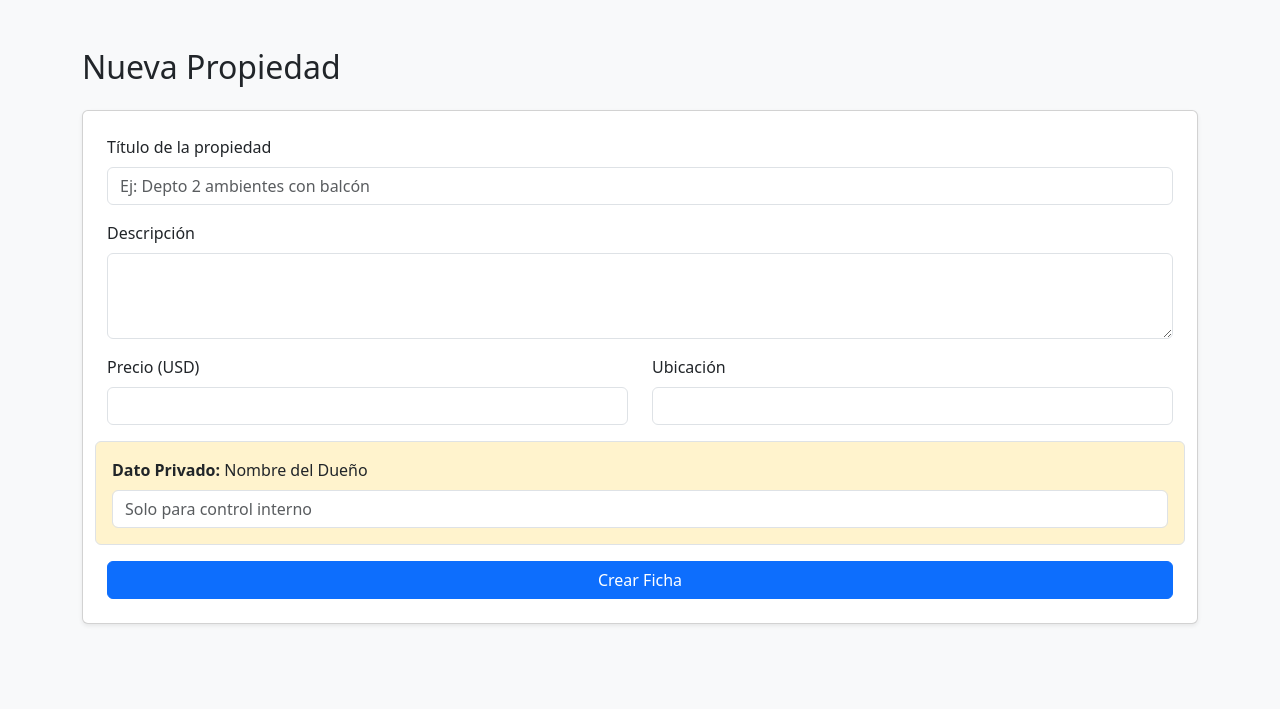
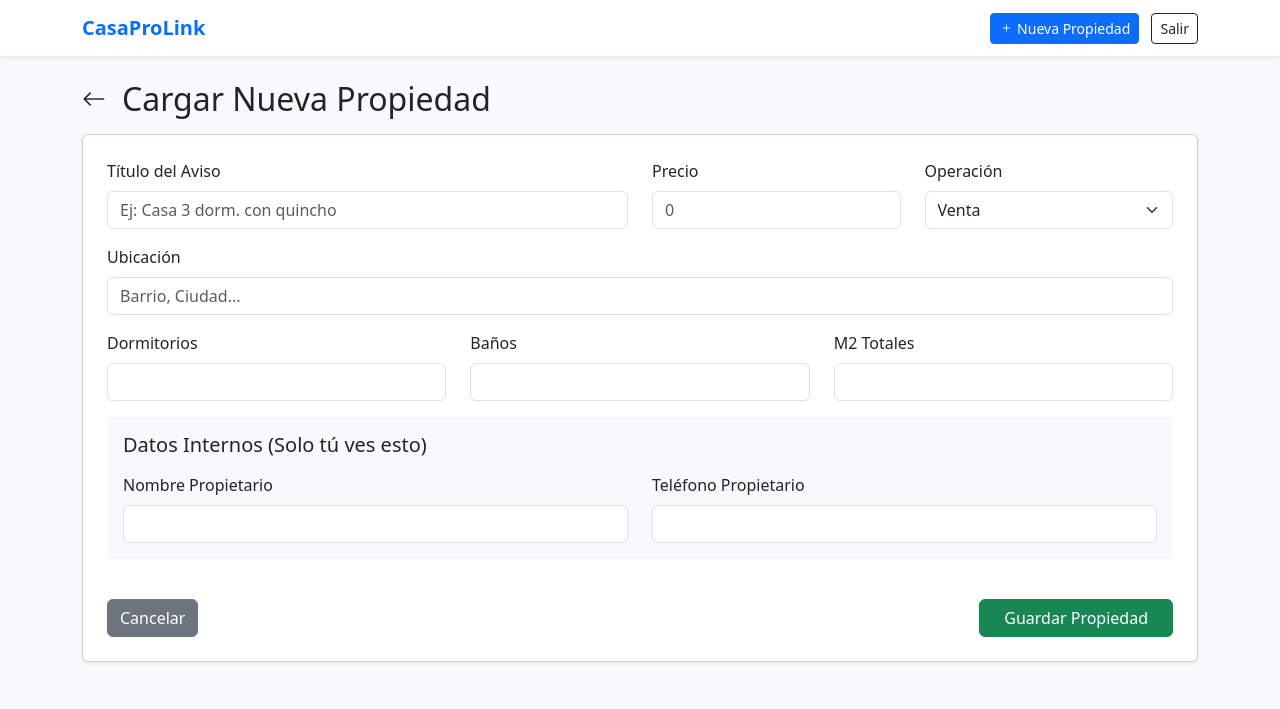
Before and after one commit to MariNaselli/Casa-Pro-Link, a Flask app: page /cargar in a window 1280 px wide. Shown: the top 709 px of the page. Run offline with Flask 3, Linux system fonts and the light colour scheme; the visitor is signed in with stand-in values (Sample User, id 1).

Commit message:
Diseño unificado de Cargar y Editar, corrección de base de datos y estilos de cards

```diff
--- a/app/routes.py
+++ b/app/routes.py
@@ -42,28 +42,37 @@ def home():
     return render_template('index.html', propiedades=lista_propiedades, busqueda=query)
 
 @app.route('/cargar')
+@app.route('/cargar', methods=['GET', 'POST'])
 def cargar():
-    return render_template('cargar.html')
+    # 1. Seguridad: Solo si está logueado
+    if not session.get('admin_logged_in'):
+        return redirect(url_for('login'))
 
-@app.route('/procesar', methods=['POST'])
-def procesar():
-    titulo_recibido = request.form.get('titulo')
-    precio_recibido = request.form.get('precio')
-    ubicacion_recibida = request.form.get('ubicacion')
-    propietario_recibido = request.form.get('propietario')
-
-    nueva_propiedad = Propiedad(
-        titulo=titulo_recibido,
-        precio=precio_recibido,
-        ubicacion=ubicacion_recibida,
-        propietario_nombre=propietario_recibido
+    if request.method == 'POST':
+        # 2. Capturamos todos los datos (asegúrate que los 'name' coincidan con el HTML)
+        nueva_propiedad = Propiedad(
+            titulo=request.form.get('titulo'),
+            precio=request.form.get('precio'),
+            ubicacion=request.form.get('ubicacion'),
+            descripcion=request.form.get('descripcion'),
+            m2_totales=request.form.get('m2_totales'),
+            dormitorios=request.form.get('dormitorios'),
+            banios=request.form.get('banios'),
+            propietario_nombre=request.form.get('propietario_nombre'),
+            propietario_tel=request.form.get('propietario_tel'),
+            activo=True  # Para que aparezca en el home
         )
 
-    db.session.add(nueva_propiedad)
-    db.session.commit()
+        # 3. Guardamos en la base de datos
+        db.session.add(nueva_propiedad)
+        db.session.commit()
 
-    return f"<h1>¡Guardado!</h1><p>Propiedad: {titulo_recibido} en {ubicacion_recibida} cargada correctamente.</p><a href='/cargar'>Cargar otra</a>"
+        # 4. Avisamos y redirigimos al Home (ya no a una pantalla blanca)
+        flash('¡Propiedad creada con éxito!', 'success')
+        return redirect(url_for('home'))
 
+    # Si es GET, simplemente mostramos el formulario
+    return render_template('cargar.html')
 @app.route('/propiedad/<int:id>')
 def ficha(id):
     propiedad = Propiedad.query.get_or_404(id)
@@ -84,7 +93,7 @@ def editar(id):
         p.precio = request.form.get('precio')
         p.m2_totales = request.form.get('m2_totales')
         p.dormitorios = request.form.get('dormitorios')
-        p.banos = request.form.get('banos')
+        p.banios = request.form.get('banios')
         p.descripcion = request.form.get('descripcion')
         p.propietario_nombre = request.form.get('propietario_nombre')
         p.propietario_tel = request.form.get('propietario_tel')
--- a/app/templates/cargar.html
+++ b/app/templates/cargar.html
@@ -1,39 +1,69 @@
-<!DOCTYPE html>
-<html lang="es">
-<head>
-    <meta charset="UTF-8">
-    <meta name="viewport" content="width=device-width, initial-scale=1.0">
-    <title>Cargar Propiedad - CasaProLink</title>
-    <link href="https://cdn.jsdelivr.net/npm/bootstrap@5.3.0/dist/css/bootstrap.min.css" rel="stylesheet">
-</head>
-<body class="bg-light">
-    <div class="container py-5">
-        <h2 class="mb-4">Nueva Propiedad</h2>
-        <form action="/procesar" method="POST" class="card p-4 shadow-sm">
-            <div class="mb-3">
-                <label class="form-label">Título de la propiedad</label>
-                <input type="text" name="titulo" class="form-control" placeholder="Ej: Depto 2 ambientes con balcón">
+{% extends "base.html" %}
+{% block content %}
+<div class="container mt-4 mb-5 pb-5">
+
+    <div class="d-flex align-items-center mb-3">
+        <i class="bi bi-arrow-left fs-4 me-3" style="cursor: pointer;" onclick="window.history.back();" title="Volver"></i>
+        <h2 class="mb-0">Cargar Nueva Propiedad</h2>
+    </div>
+
+    <form action="{{ url_for('cargar') }}" method="POST" class="card p-4 shadow-sm">
+        <div class="row">
+            <div class="col-md-6 mb-3">
+                <label class="form-label">Título del Aviso</label>
+                <input type="text" name="titulo" class="form-control" placeholder="Ej: Casa 3 dorm. con quincho" required>
             </div>
-            <div class="mb-3">
-                <label class="form-label">Descripción</label>
-                <textarea class="form-control" rows="3"></textarea>
+            <div class="col-md-3 mb-3">
+                <label class="form-label">Precio</label>
+                <input type="number" name="precio" class="form-control" placeholder="0">
             </div>
+            <div class="col-md-3 mb-3">
+                <label class="form-label">Operación</label>
+                <select name="operacion" class="form-select">
+                    <option value="Venta">Venta</option>
+                    <option value="Alquiler">Alquiler</option>
+                </select>
+            </div>
+        </div>
+
+        <div class="mb-3">
+            <label class="form-label">Ubicación</label>
+            <input type="text" name="ubicacion" class="form-control" placeholder="Barrio, Ciudad...">
+        </div>
+
+        <div class="row">
+            <div class="col-md-4 mb-3">
+                <label class="form-label">Dormitorios</label>
+                <input type="number" name="dormitorios" class="form-control">
+            </div>
+            <div class="col-md-4 mb-3">
+                <label class="form-label">Baños</label>
+                <input type="number" name="banios" class="form-control">
+            </div>
+            <div class="col-md-4 mb-3">
+                <label class="form-label">M2 Totales</label>
+                <input type="number" name="m2_totales" class="form-control">
+            </div>
+        </div>
+
+        <div class="bg-light p-3 rounded mb-3">
+            <h5 class="mb-3">Datos Internos (Solo tú ves esto)</h5>
             <div class="row">
-                <div class="col-md-6 mb-3">
-                    <label class="form-label">Precio (USD)</label>
-                    <input type="number" name="precio" class="form-control">
+                <div class="col-md-6">
+                    <label class="form-label">Nombre Propietario</label>
+                    <input type="text" name="propietario_nombre" class="form-control">
                 </div>
-                <div class="col-md-6 mb-3">
-                    <label class="form-label">Ubicación</label>
-                    <input type="text" name="ubicacion" class="form-control">
+                <div class="col-md-6">
+                    <label class="form-label">Teléfono Propietario</label>
+                    <input type="text" name="propietario_tel" class="form-control">
                 </div>
-                <div class="mb-3 p-3 bg-warning-subtle border rounded">
-    <label class="form-label"><strong>Dato Privado:</strong> Nombre del Dueño</label>
-    <input type="text" name="propietario" class="form-control" placeholder="Solo para control interno">
+            </div>
+        </div>
+
+        <div class="d-flex justify-content-between mt-4">
+            <a href="{{ url_for('home') }}" class="btn btn-secondary">Cancelar</a>
+            <button type="submit" class="btn btn-success px-4">Guardar Propiedad</button>
+        </div>
+    </form>
 </div>
-            </div>
-            <button type="submit" class="btn btn-primary">Crear Ficha</button>
-        </form>
-    </div>
-</body>
-</html>
+{% endblock %}
```
Also changed, not shown: app/templates/editar.html (+35 -21 lines).
